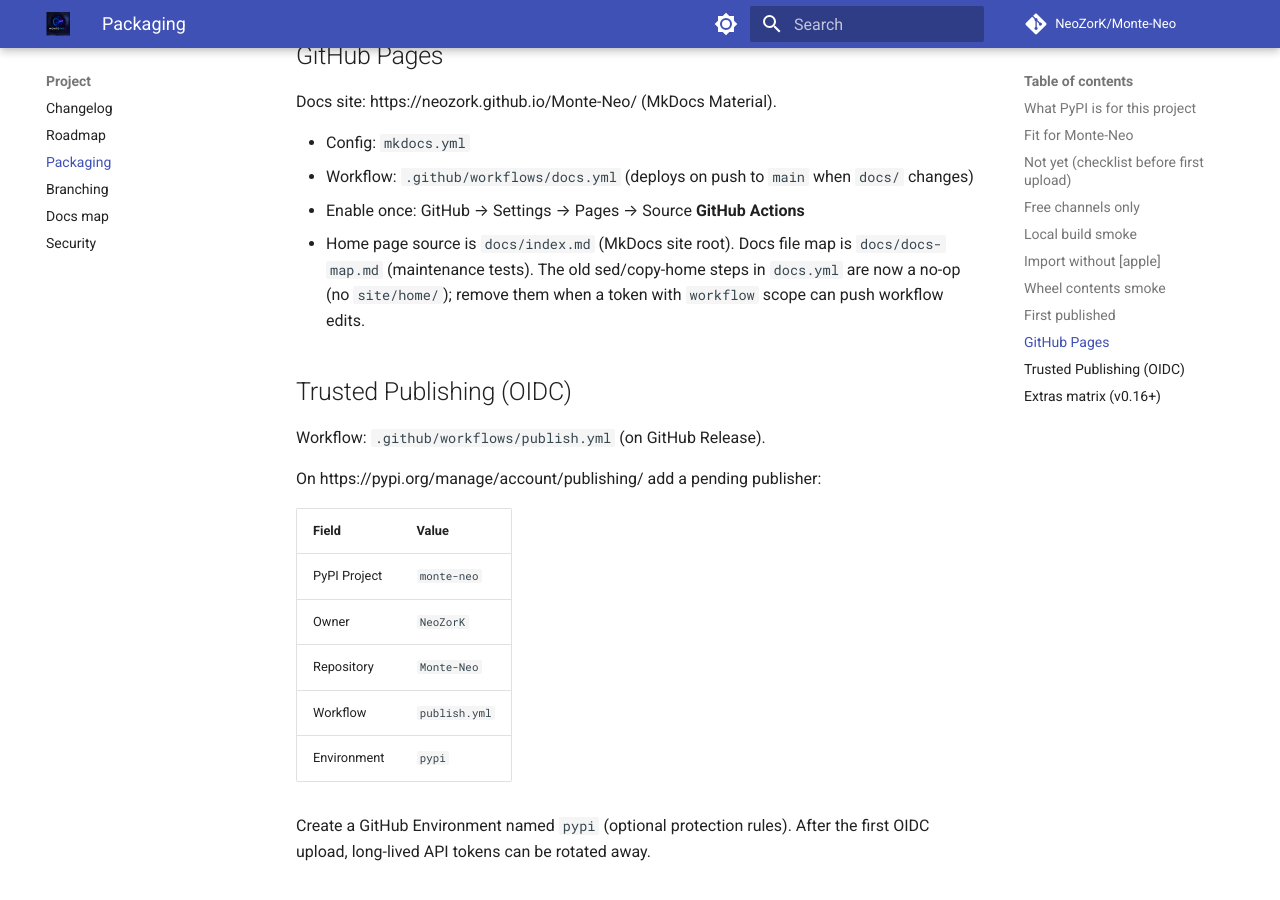
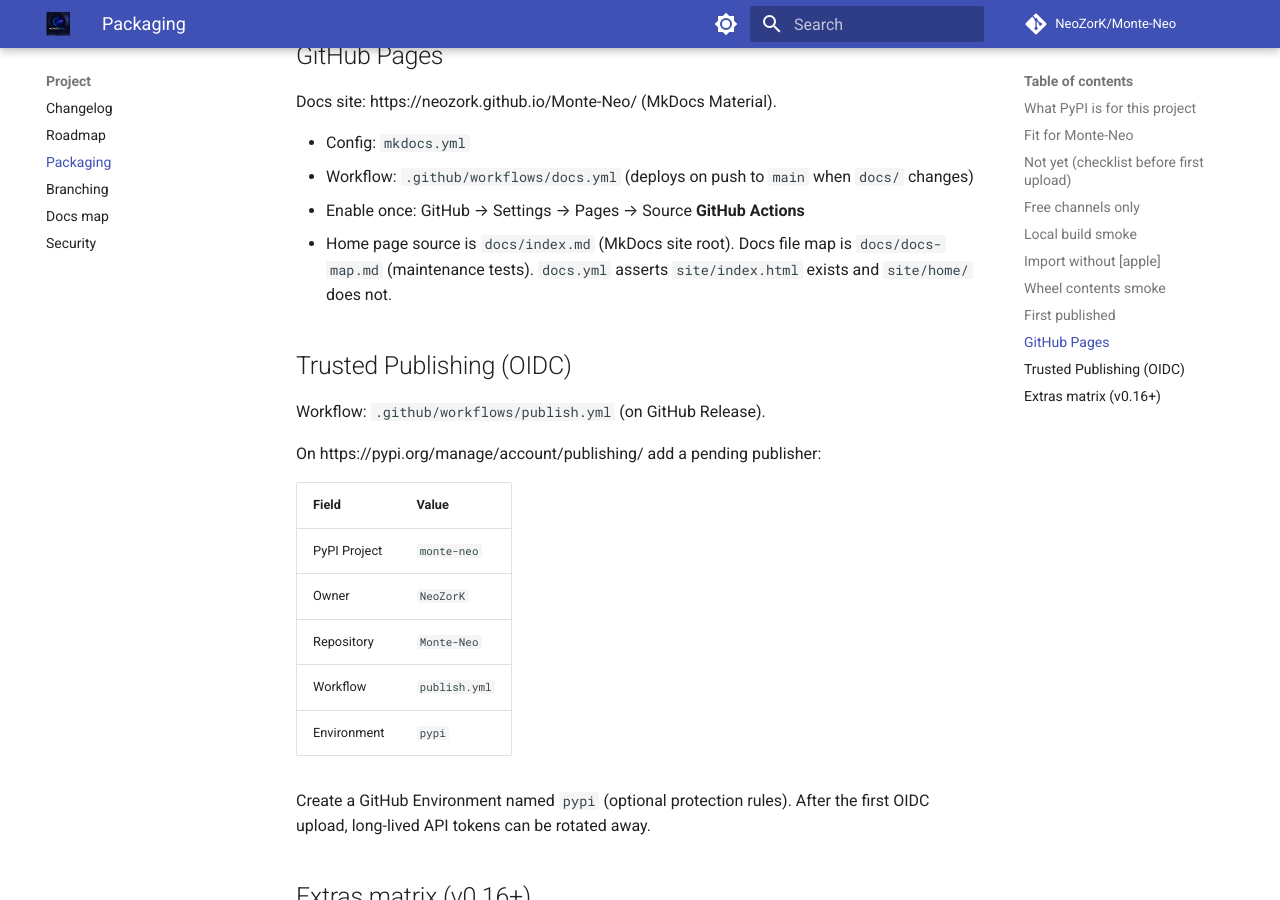
Before and after one commit to NeoZorK/Monte-Neo, an MkDocs documentation site: the page built from docs/project/PACKAGING.md, in a window 1280 px wide and 900 px high, scrolled down 2307 px. Built offline with MkDocs 1.6.1 and Material for MkDocs 9.7.7, drawn with Linux system fonts in a browser that asks for light colours; comment, search, counter and statistics services are not loaded.

Commit message:
chore(docs): drop dead Pages home-copy hack (#45)
## Summary
- Remove obsolete sed/copy-home steps from `.github/workflows/docs.yml`
- Assert MkDocs site root exists and `site/home/` does not
- Update PACKAGING / CHANGELOG notes

No version bump (workflow/docs note only).

```diff
--- a/docs/project/PACKAGING.md
+++ b/docs/project/PACKAGING.md
@@ -85,7 +85,7 @@
 - Config: `mkdocs.yml`
 - Workflow: `.github/workflows/docs.yml` (deploys on push to `main` when `docs/` changes)
 - Enable once: GitHub → Settings → Pages → Source **GitHub Actions**
-- Home page source is `docs/index.md` (MkDocs site root). Docs file map is `docs/docs-map.md` (maintenance tests). The old sed/copy-home steps in `docs.yml` are now a no-op (no `site/home/`); remove them when a token with `workflow` scope can push workflow edits.
+- Home page source is `docs/index.md` (MkDocs site root). Docs file map is `docs/docs-map.md` (maintenance tests). `docs.yml` asserts `site/index.html` exists and `site/home/` does not.
 
 ## Trusted Publishing (OIDC)
 
```
Also changed, not shown: docs/project/CHANGELOG.md (+1 -1 lines), 1 other file.
